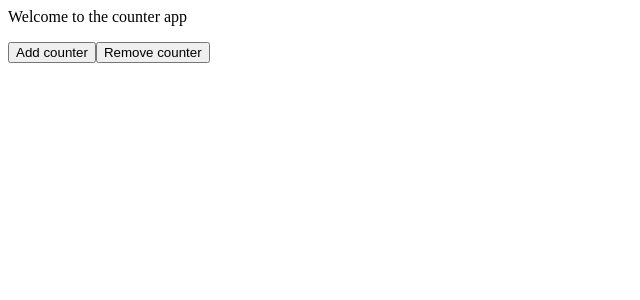
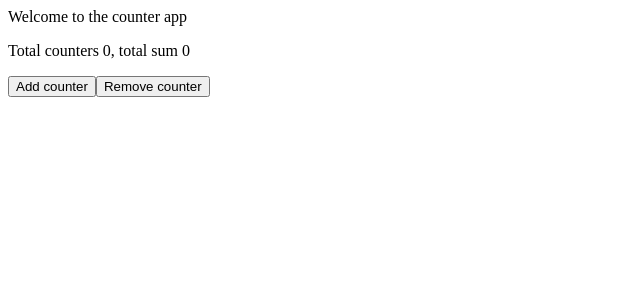
Before and after one commit to spion/mobx-performance-demo, a React (Vite) app: page / in a window 1280 px wide. Shown: the top 300 px of the page, without its empty margins (0-640 px from the left). Built offline with nearby package versions, Linux system fonts and the light colour scheme.

Commit message:
v5-report-perf

```diff
--- a/src/index.tsx
+++ b/src/index.tsx
@@ -28,6 +28,14 @@ class AppState {
   @action removeLast() {
     this.counterList.pop();
   }
+
+  @computed get sum() {
+    return this.counterList.map(c => c.value).reduce((a, b) => a + b, 0);
+  }
+
+  @computed get report() {
+    return `Total counters ${this.counterList.length}, total sum ${this.sum}`
+  }
 }
 
 @observer
@@ -43,6 +51,9 @@ class AppView extends React.Component<{ app: AppState }> {
             counter={counter}
           />
         ))}
+        <p>
+          {this.props.app.report}
+        </p>
         <p>
           <button onClick={() => this.props.app.add()}>Add counter</button>
           <button onClick={() => this.props.app.removeLast()}>Remove counter</button>
```
